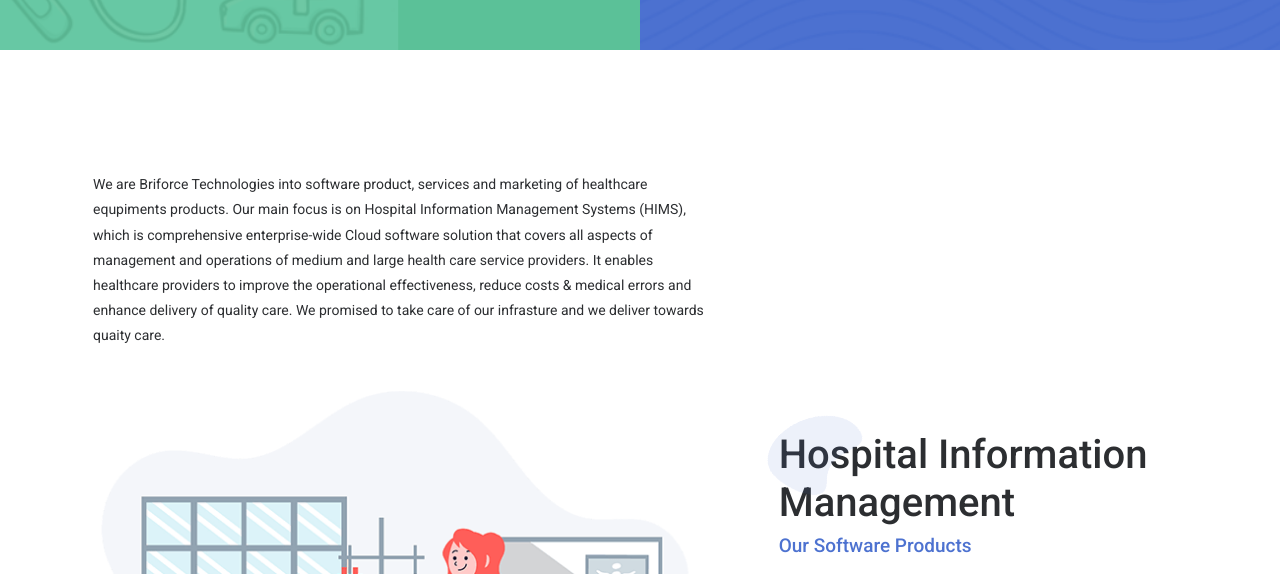
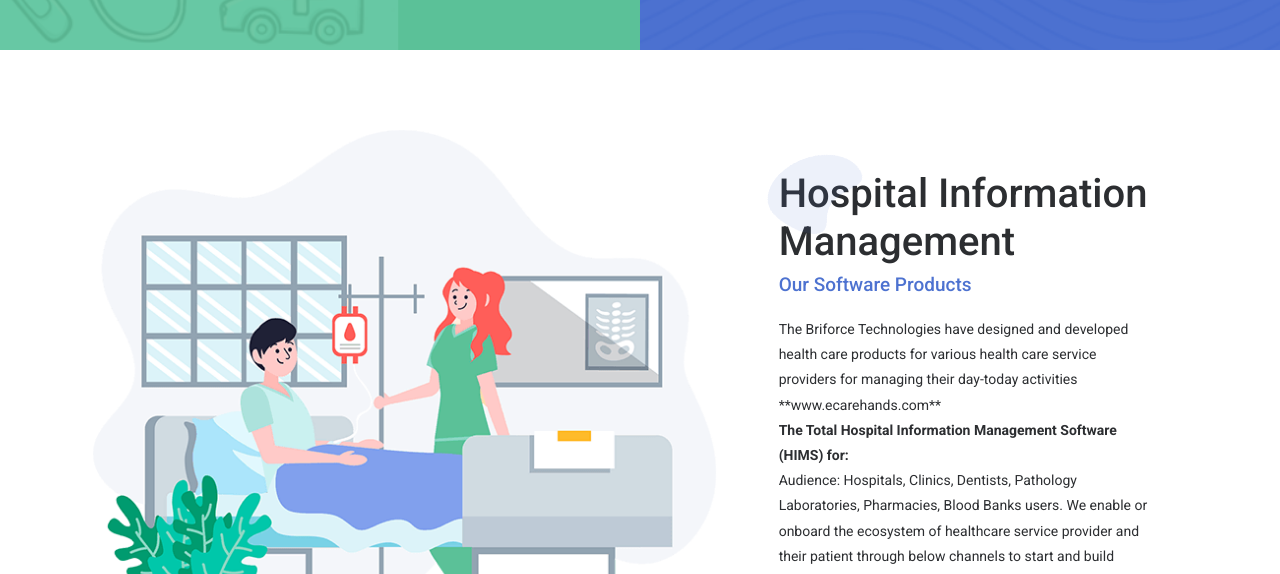
Before and after one commit to sajida2406/ecarehands, a plain HTML site: page index.html in a window 1280 px wide. Shown: the part 1520-2094 px from the top of the page. Drawn offline with Linux system fonts and the light colour scheme.

Commit message:
Update index.html

```diff
--- a/index.html
+++ b/index.html
@@ -278,21 +278,11 @@
     <!--==================== About Section ====================-->
     <section class="about-section about-experience">
         <div class="container container-custom">
-
-            <div class="row">
-                <div class="col-md-7">
-                    <div class="about-title-block">
-
-                        <p>We are Briforce Technologies into software product, services and marketing of healthcare equpiments products. Our main focus is on Hospital Information Management Systems (HIMS), which is comprehensive enterprise-wide Cloud software solution that covers all aspects of management and operations of medium and large health care service providers. It enables healthcare providers to improve the operational effectiveness, reduce costs & medical errors and enhance delivery of quality care.
-                        We promised to take care of our infrasture and we deliver towards quaity care.</p>
-                    </div>
-                </div>
-            </div>
                    <div class="row">
                 <div class="col-md-7">
                     <div class="news-img-block">
                         <img src="images/play-img.png" class="img-fluid w-100" alt="#" />
-                        <!-- <a href="https://www.youtube.com/watch?v=pBFQdxA-apI" class="play-btn popup-youtube"><i class="fas fa-play"></i></a> -->
+
 
                         <div id="video-overlay" class="video-overlay">
                             <a class="video-overlay-close">&times;</a>
```
